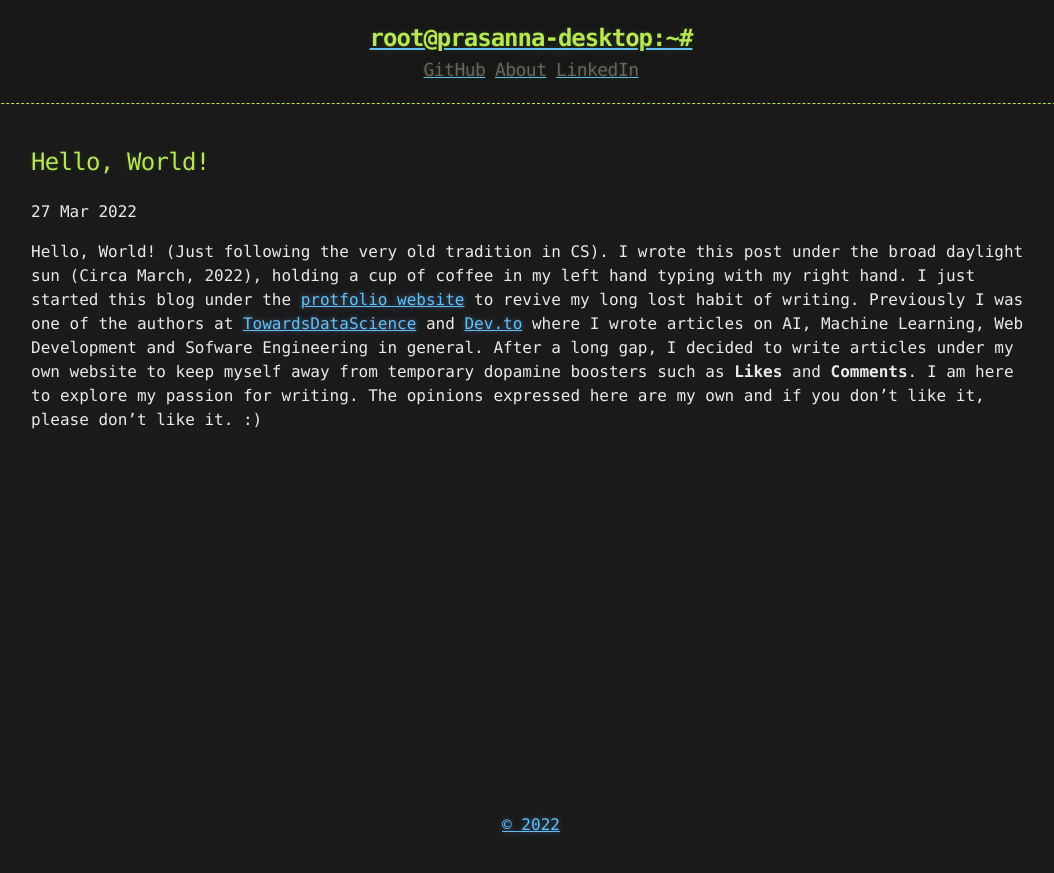
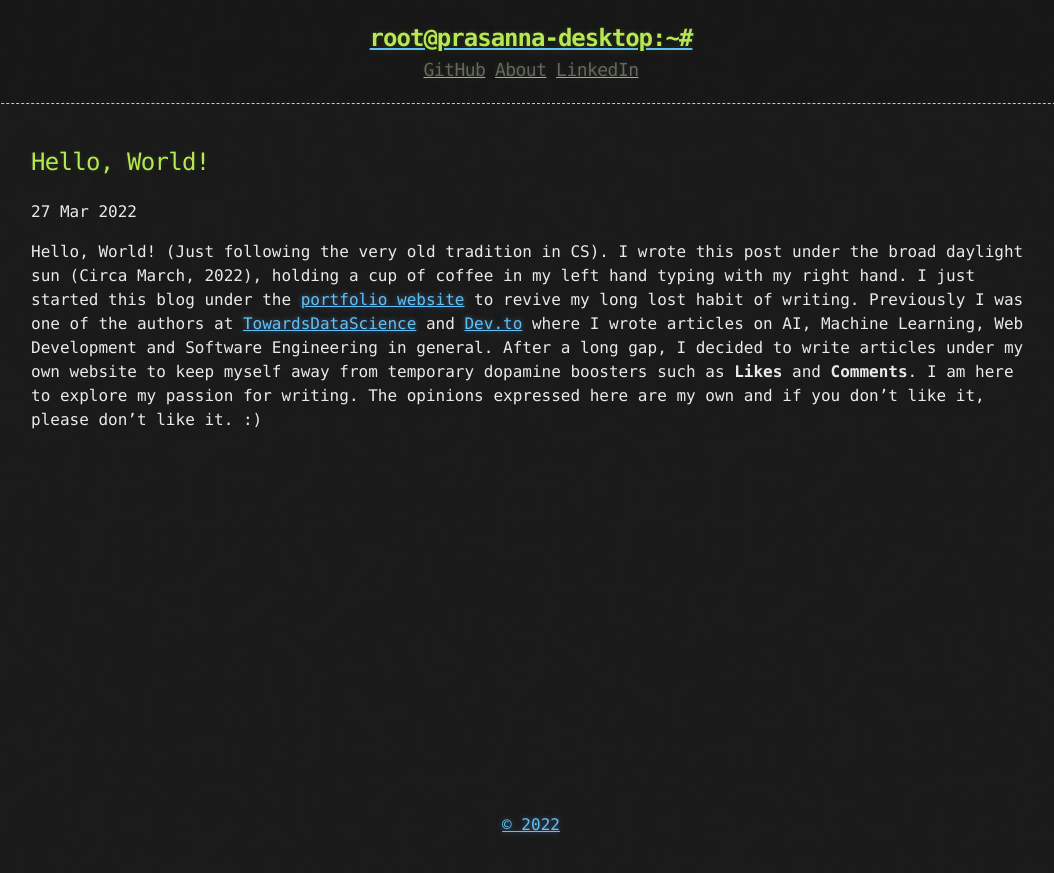
Before and after one commit to Narasimha1997/blog, a Jekyll site: the page built from _posts/2022-03-27-Hello-World.md, in a window 1280 px wide. Shown: the top 873 px of the page, without its empty margins (109-1163 px from the left). Built offline with Jekyll 4.4.1, drawn with Linux system fonts in a browser that asks for light colours.

Commit message:
Fix typos

```diff
--- a/_posts/2022-03-27-Hello-World.md
+++ b/_posts/2022-03-27-Hello-World.md
@@ -3,4 +3,4 @@ title: Hello, World!
 published: true
 ---
 
-Hello, World! (Just following the very old tradition in CS). I wrote this post under the broad daylight sun (Circa March, 2022), holding a cup of coffee in my left hand typing with my right hand. I just started this blog under the [protfolio website](https://Narasimha1997.github.io) to revive my long lost habit of writing. Previously I was one of the authors at [TowardsDataScience](https://medium.com/@narasimhaprasannahn) and [Dev.to](https://dev.to/narasimha1997) where I wrote articles on AI, Machine Learning, Web Development and Sofware Engineering in general. After a long gap, I decided to write articles under my own website to keep myself away from temporary dopamine boosters such as **Likes** and **Comments**. I am here to explore my passion for writing. The opinions expressed here are my own and if you don't like it, please don't like it. :)
+Hello, World! (Just following the very old tradition in CS). I wrote this post under the broad daylight sun (Circa March, 2022), holding a cup of coffee in my left hand typing with my right hand. I just started this blog under the [portfolio website](https://Narasimha1997.github.io) to revive my long lost habit of writing. Previously I was one of the authors at [TowardsDataScience](https://medium.com/@narasimhaprasannahn) and [Dev.to](https://dev.to/narasimha1997) where I wrote articles on AI, Machine Learning, Web Development and Software Engineering in general. After a long gap, I decided to write articles under my own website to keep myself away from temporary dopamine boosters such as **Likes** and **Comments**. I am here to explore my passion for writing. The opinions expressed here are my own and if you don't like it, please don't like it. :)
```
